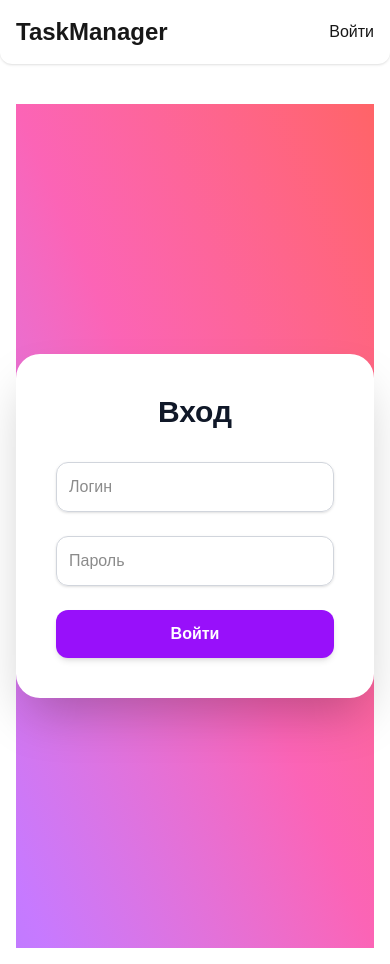
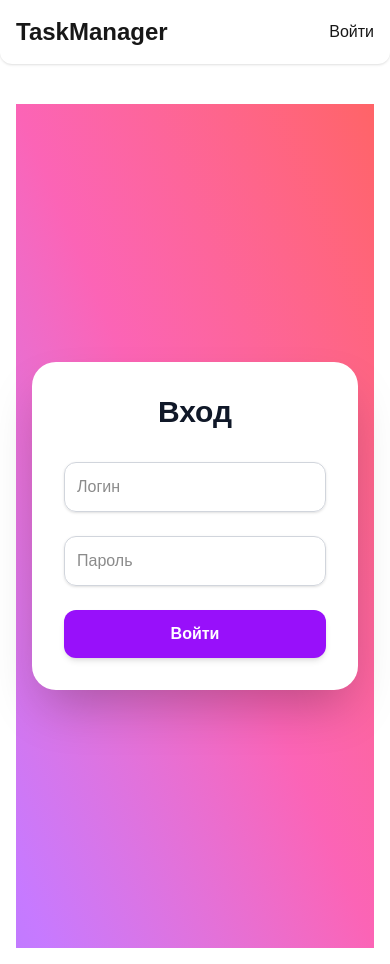
Before and after one commit to RomanTamrazov/project-web, a Next.js app: page /login in a window 390 px wide. Built offline with nearby package versions, Linux system fonts and the light colour scheme.

Commit message:
Update page.tsx

```diff
--- a/app/login/page.tsx
+++ b/app/login/page.tsx
@@ -32,8 +32,8 @@ export default function LoginPage() {
   };
 
   return (
-    <div className="min-h-screen flex items-center justify-center bg-gradient-to-tr from-purple-400 via-pink-400 to-red-400 p-0">
-      <div className="w-full max-w-lg rounded-3xl bg-white bg-opacity-90 p-10 shadow-2xl backdrop-blur-md mx-0">
+    <div className="min-h-screen flex items-center justify-center bg-gradient-to-tr from-purple-400 via-pink-400 to-red-400 py-10 px-0 sm:px-4">
+      <div className="w-full max-w-lg mx-4 sm:mx-auto rounded-3xl bg-white bg-opacity-90 p-8 sm:p-10 shadow-2xl backdrop-blur-md">
         <h2 className="mb-8 text-center text-3xl font-extrabold text-gray-900">Вход</h2>
         <form onSubmit={submit} className="space-y-6">
           <Input
```
